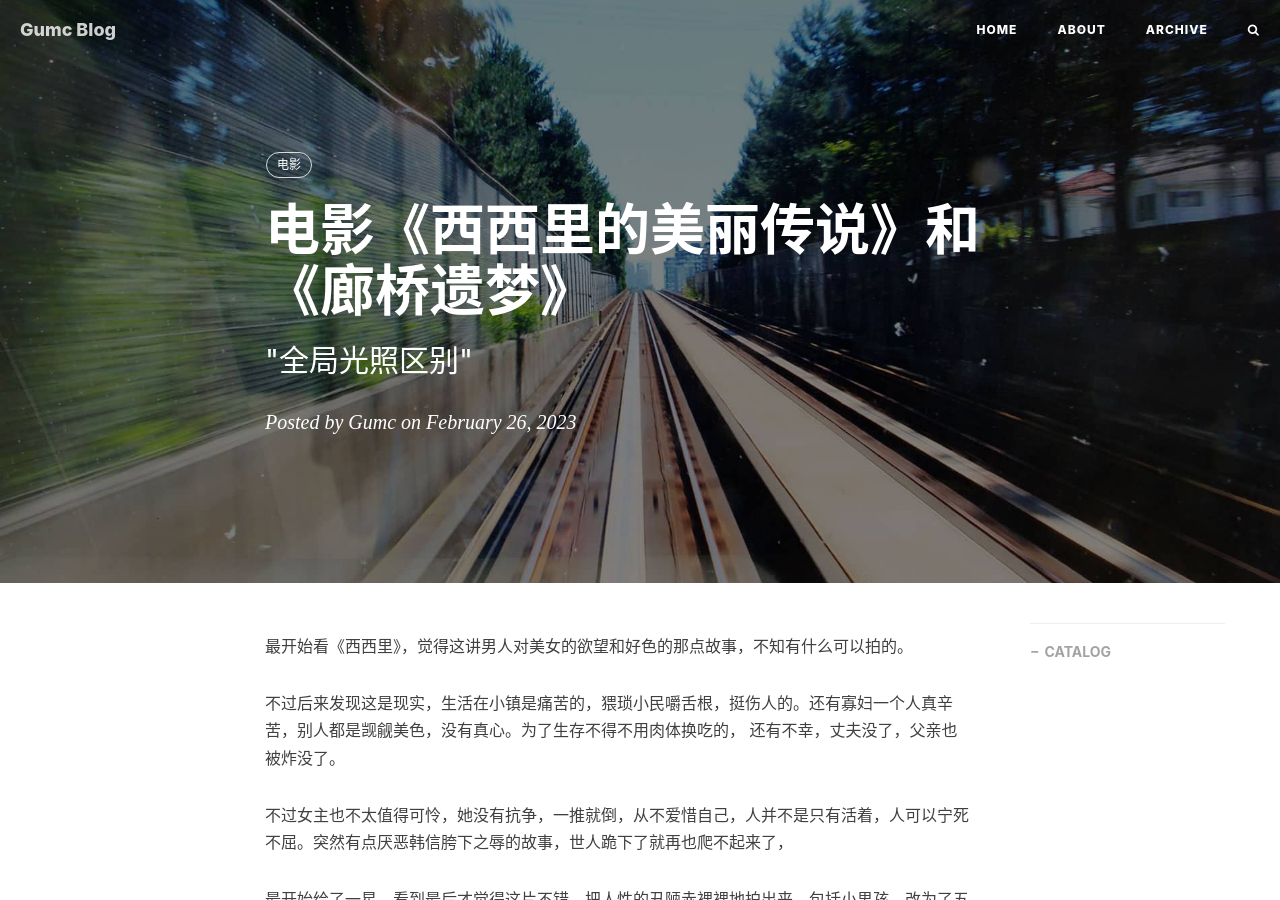
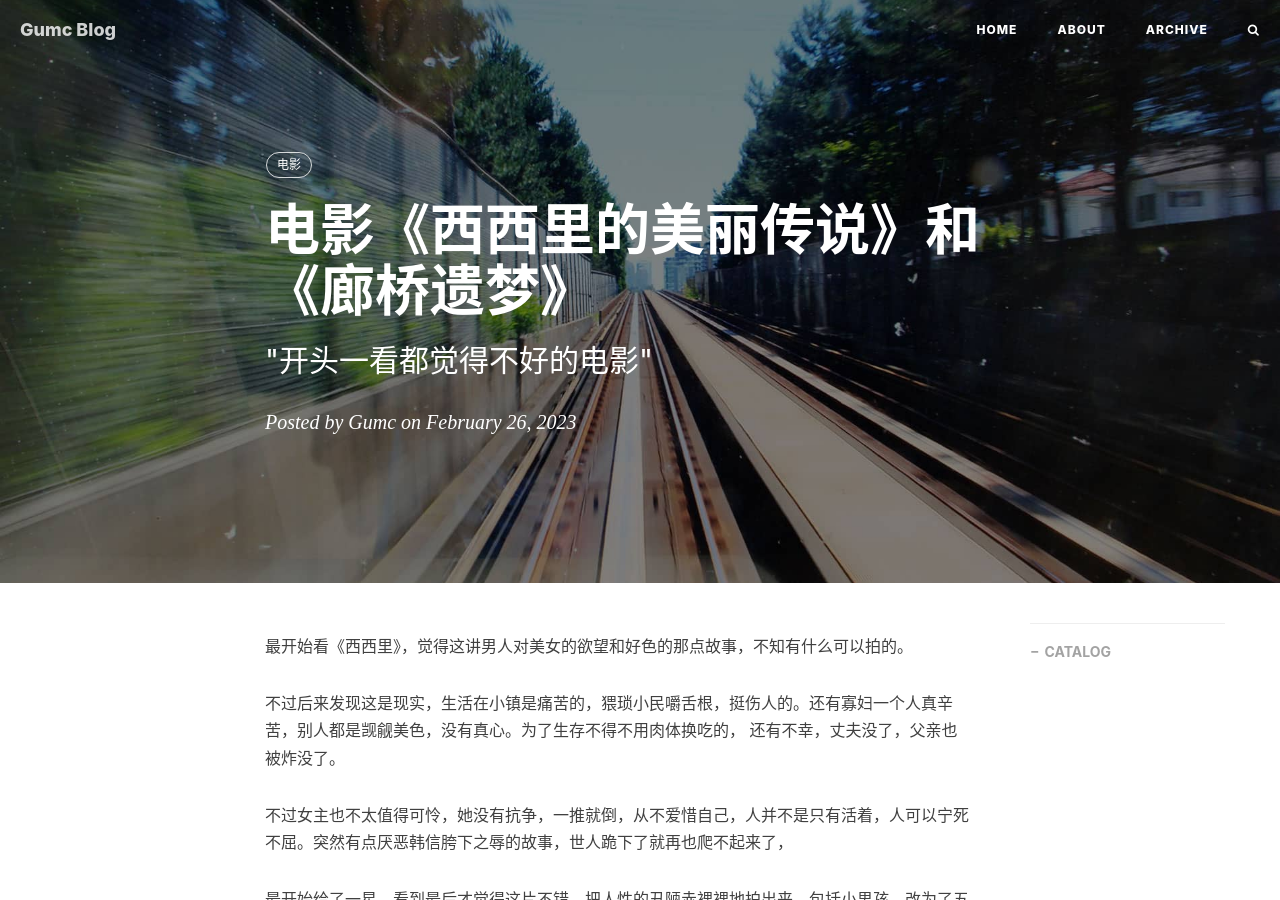
Before and after one commit to gumcstronger/gumcstronger.github.io, a Jekyll site: the page built from _posts/2023/2023-02-26-malena.md, in a window 1280 px wide and 900 px high. Built offline with Jekyll 4.4.1, drawn with Linux system fonts in a browser that asks for light colours; comment, search, counter and statistics services are not loaded.

Commit message:
Update 2023-02-26-malena.md

```diff
--- a/_posts/2023/2023-02-26-malena.md
+++ b/_posts/2023/2023-02-26-malena.md
@@ -1,7 +1,7 @@
 ---
 layout:     post
 title:      "电影《西西里的美丽传说》和《廊桥遗梦》"
-subtitle:   "\"全局光照区别\""
+subtitle:   "\"开头一看都觉得不好的电影\""
 date:       2023-02-26 23:30:00
 author:     "Gumc"
 header-img: "img/post-bg-2015.jpg"
```
